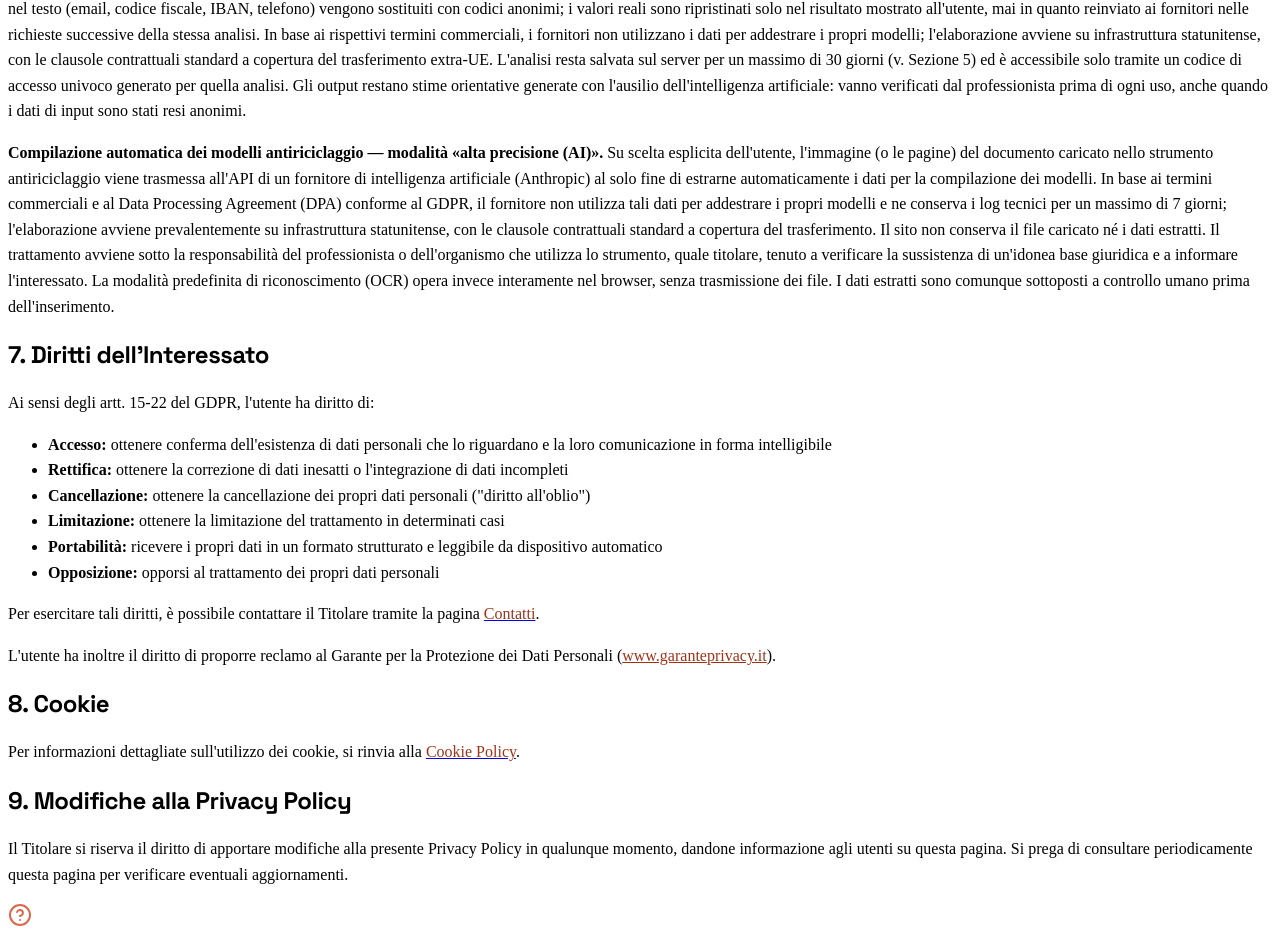
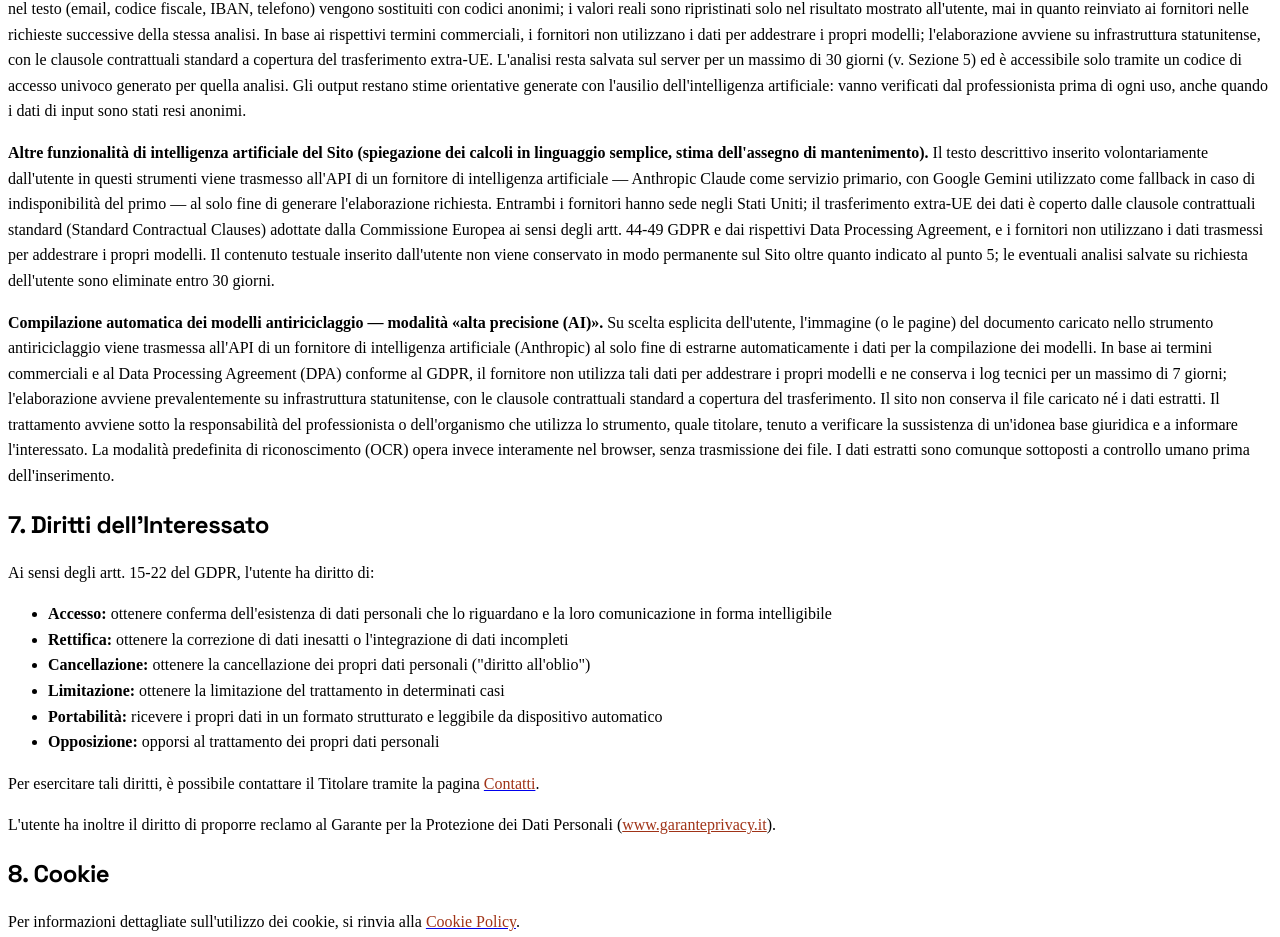
Before and after one commit to calcagnocarloalberto1-star/calcolomediazione, a React (Vite) app in the folder client/: page /privacy-policy in a window 1280 px wide. Shown: the part 1930-2867 px from the top of the page. Built offline with nearby package versions, Linux system fonts and the light colour scheme; no server answers.

Commit message:
Merge: unisce paragrafo Analisi AI del Caso (PR#64) con paragrafo Altre funzionalita AI gia su main
Added explanation of AI features and data handling practices.

```diff
--- a/client/src/pages/PrivacyPolicy.tsx
+++ b/client/src/pages/PrivacyPolicy.tsx
@@ -74,6 +74,7 @@ export default function PrivacyPolicy() {
               <li>Autorità competenti, ove richiesto dalla legge</li>
             </ul>
             <p className="mt-2"><strong>Analisi AI del Caso.</strong> Titolo, descrizione del caso, parti e documenti eventualmente allegati vengono trasmessi all'API di Anthropic (Claude) o, in caso di indisponibilità, di Google (Gemini) per generare l'analisi giuridica, MAAN/BATNA, il controllo dei bias cognitivi, la bozza di accordo e il confronto economico. Prima dell'invio, i nomi delle parti e alcuni identificatori diretti individuati nel testo (email, codice fiscale, IBAN, telefono) vengono sostituiti con codici anonimi; i valori reali sono ripristinati solo nel risultato mostrato all'utente, mai in quanto reinviato ai fornitori nelle richieste successive della stessa analisi. In base ai rispettivi termini commerciali, i fornitori non utilizzano i dati per addestrare i propri modelli; l'elaborazione avviene su infrastruttura statunitense, con le clausole contrattuali standard a copertura del trasferimento extra-UE. L'analisi resta salvata sul server per un massimo di 30 giorni (v. Sezione 5) ed è accessibile solo tramite un codice di accesso univoco generato per quella analisi. Gli output restano stime orientative generate con l'ausilio dell'intelligenza artificiale: vanno verificati dal professionista prima di ogni uso, anche quando i dati di input sono stati resi anonimi.</p>
+            <p className="mt-2"><strong>Altre funzionalità di intelligenza artificiale del Sito (spiegazione dei calcoli in linguaggio semplice, stima dell'assegno di mantenimento).</strong> Il testo descrittivo inserito volontariamente dall'utente in questi strumenti viene trasmesso all'API di un fornitore di intelligenza artificiale — Anthropic Claude come servizio primario, con Google Gemini utilizzato come fallback in caso di indisponibilità del primo — al solo fine di generare l'elaborazione richiesta. Entrambi i fornitori hanno sede negli Stati Uniti; il trasferimento extra-UE dei dati è coperto dalle clausole contrattuali standard (Standard Contractual Clauses) adottate dalla Commissione Europea ai sensi degli artt. 44-49 GDPR e dai rispettivi Data Processing Agreement, e i fornitori non utilizzano i dati trasmessi per addestrare i propri modelli. Il contenuto testuale inserito dall'utente non viene conservato in modo permanente sul Sito oltre quanto indicato al punto 5; le eventuali analisi salvate su richiesta dell'utente sono eliminate entro 30 giorni.</p>
             <p className="mt-2"><strong>Compilazione automatica dei modelli antiriciclaggio — modalità «alta precisione (AI)».</strong> Su scelta esplicita dell'utente, l'immagine (o le pagine) del documento caricato nello strumento antiriciclaggio viene trasmessa all'API di un fornitore di intelligenza artificiale (Anthropic) al solo fine di estrarne automaticamente i dati per la compilazione dei modelli. In base ai termini commerciali e al Data Processing Agreement (DPA) conforme al GDPR, il fornitore non utilizza tali dati per addestrare i propri modelli e ne conserva i log tecnici per un massimo di 7 giorni; l'elaborazione avviene prevalentemente su infrastruttura statunitense, con le clausole contrattuali standard a copertura del trasferimento. Il sito non conserva il file caricato né i dati estratti. Il trattamento avviene sotto la responsabilità del professionista o dell'organismo che utilizza lo strumento, quale titolare, tenuto a verificare la sussistenza di un'idonea base giuridica e a informare l'interessato. La modalità predefinita di riconoscimento (OCR) opera invece interamente nel browser, senza trasmissione dei file. I dati estratti sono comunque sottoposti a controllo umano prima dell'inserimento.</p>
           </Section>
 
```
